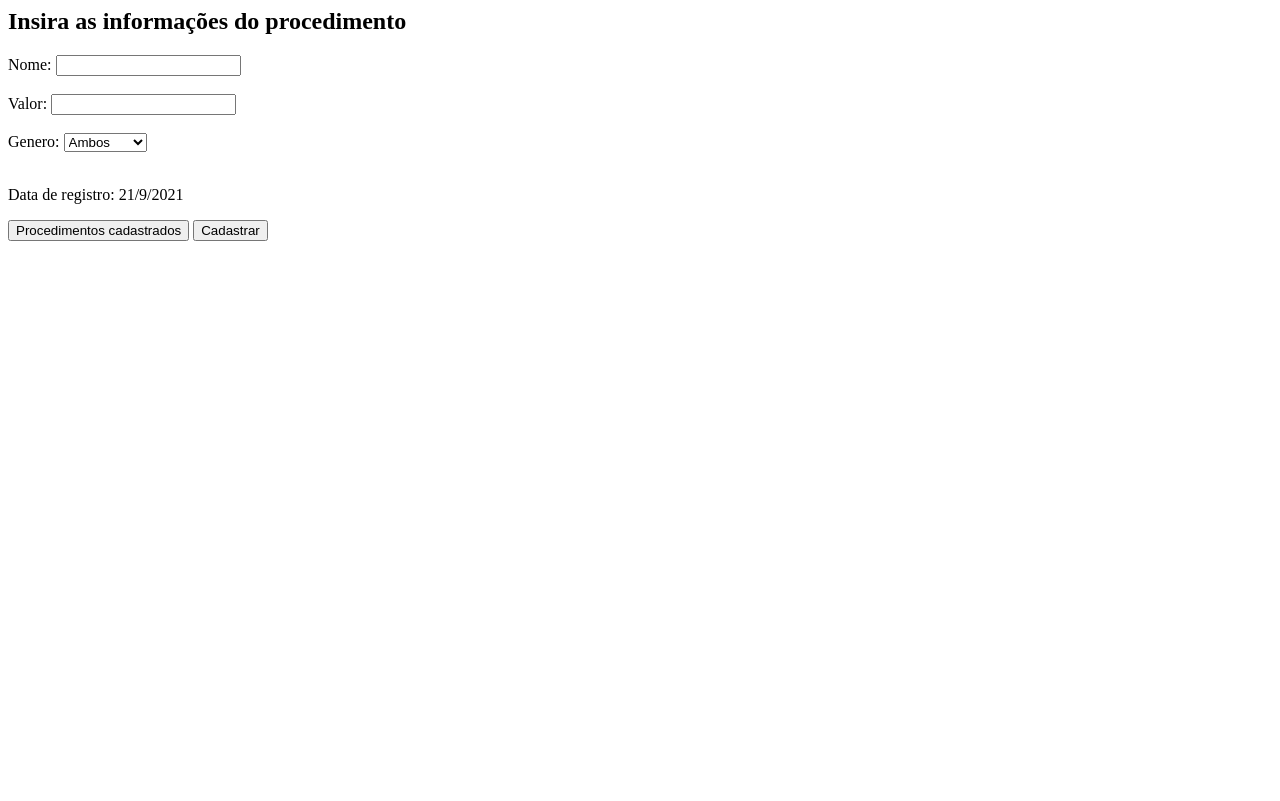
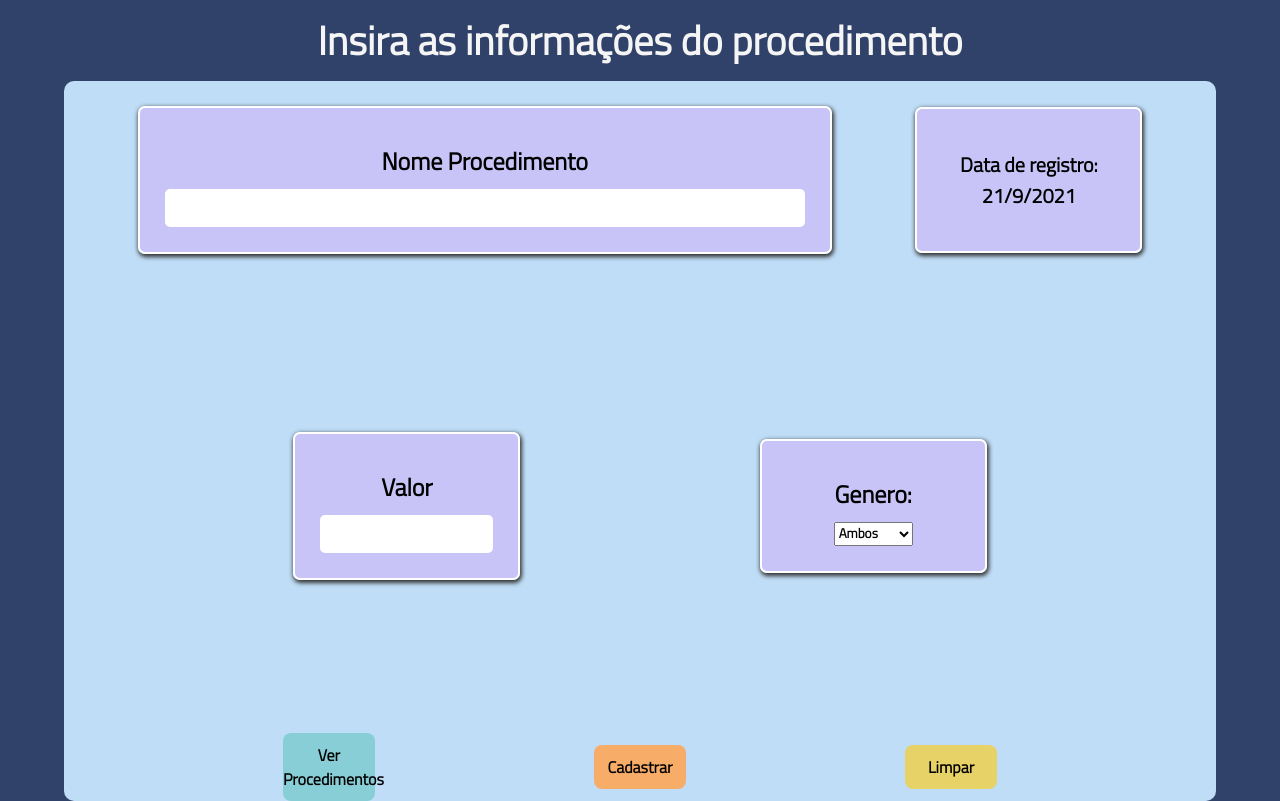
Before and after one commit to Liuizn/SA02-03, a PHP site: page /cadastro-proc.php in a window 1280 px wide. Before the commit the page ends 241 px from the top, so only its background shows below. Run offline with PHP 8.4, Linux system fonts and the light colour scheme.

Commit message:
add css in procedimentos

```diff
--- a/cadastro-proc.php
+++ b/cadastro-proc.php
@@ -1,31 +1,50 @@
+<head>
+    <link rel="stylesheet" href="style.css">
+    <link rel="stylesheet" href="size-inputs.css">
+</head>
+
 <body>
-    <h2>Insira as informações do procedimento</h2>
-    <form action="insert-proc.php" method="post">
+    <h1>Insira as informações do procedimento</h1>
+    <form action="insert-proc.php" method="post" class="pai-area-formulario">
+        <div class="group-inputs nome">
+            <div class="group" id="nome">
+                <label for="nome_procedimento">Nome Procedimento</label>
+                <input type="text" name="nome_procedimento" id="nome_procedimento" maxlength="50" required>
+            </div>
 
-        <label for="nome_procedimento">Nome:</label>
-        <input type="text" name="nome_procedimento" id="nome_procedimento" maxlength="50" required><br><br>
+            <div class="group">
+                <p id="data">Data de registro</p>
+            </div>
 
-        <label for="valor_procedimento">Valor:</label>
-        <input type="text" name="valor_procedimento" id="valor_procedimento" maxlength="60" required><br><br>
+        </div>
 
-        <label for="genero">Genero:</label>
-        <select name="genero" id="genero">
-            <option value="Ambos">Ambos</option>
-            <option value="Feminino">Feminino</option>
-            <option value="Masculino">Masculino</option>
-        </select> <br> <br>
+        <div class="group-inputs">
+            <div class="group">
+                <label for="valor_procedimento">Valor</label>
+                <input type="text" name="valor_procedimento" id="valor_procedimento" maxlength="60" required>
+            </div>
+            <div class="group">
+                <label for="genero">Genero:</label>
+                <select name="genero" id="genero">
+                    <option value="Ambos">Ambos</option>
+                    <option value="Feminino">Feminino</option>
+                    <option value="Masculino">Masculino</option>
+                </select>
+            </div>
+        </div>
 
-        <p id="data">Data de registro</p>
 
-        <button><a href="lista-proc.php">Procedimentos cadastrados
-            </a></button>
-        <style>
-            A {
-                text-decoration: none;
-                color: black
-            }
-        </style>
-        <input type="submit" value="Cadastrar">
+
+
+        <div class="group-inputs group-buttons">
+            <button id="b_medicos"><a href="lista-proc.php">Ver Procedimentos</a></button>
+            <input type="submit" value="Cadastrar" id="b_cadastrar">
+            <input type="reset" value="Limpar" id="b_limpar">
+        </div>
+
+
+
+
 
     </form>
 
```
